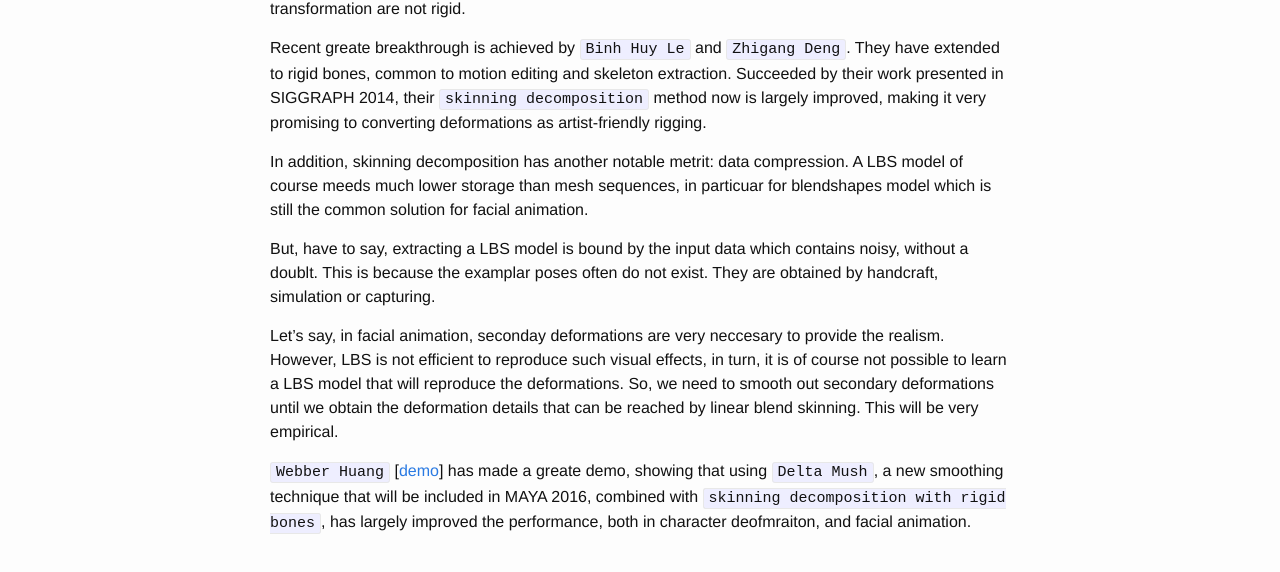
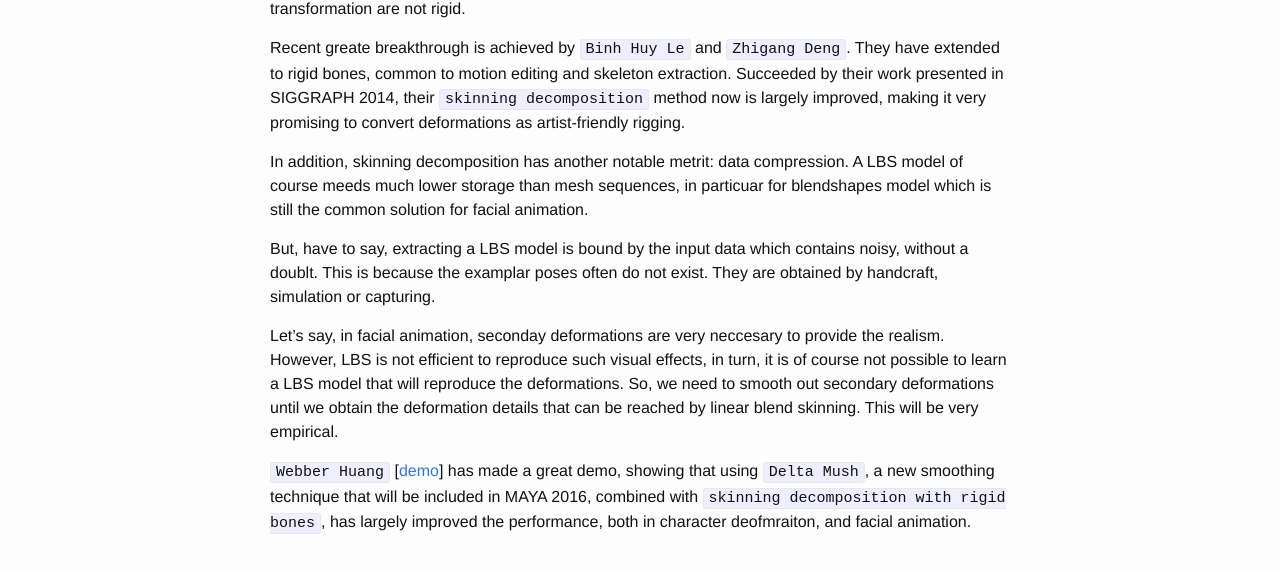
Before and after one commit to luozhipi/luozhipi.github.io, a Jekyll site: the page built from _posts/2015-6-18-meshskinning.markdown, in a window 1280 px wide. Shown: the part 329-901 px from the top of the page. Built offline with Jekyll 4.4.1, drawn with Linux system fonts in a browser that asks for light colours.

Commit message:
Update 2015-6-18-meshskinning.markdown

```diff
--- a/_posts/2015-6-18-meshskinning.markdown
+++ b/_posts/2015-6-18-meshskinning.markdown
@@ -6,7 +6,7 @@ categories: animation
 ---
 Machine learning could also be used in animation? Of course the anwser is a big `YES`. Notabely, used by the research of `skinning mesh deformations`, pioneered by `Doug L. James` and `Christopher D. Twigg`, see their paper entitled `Skinning Mesh Animations` presented in SIGGRAPH 2005. Later, `Ladislav Kavan` has proposed several methods of extracting the LBS model from a mesh sequence. However, they are again not suitable for rigging, as the bones transformation are not rigid.
 
-Recent greate breakthrough is achieved by `Binh Huy Le` and `Zhigang Deng`. They have extended to rigid bones, common to motion editing and skeleton extraction. Succeeded by their work presented in SIGGRAPH 2014, their `skinning decomposition` method now is largely improved, making it very promising to converting deformations as artist-friendly rigging.
+Recent greate breakthrough is achieved by `Binh Huy Le` and `Zhigang Deng`. They have extended to rigid bones, common to motion editing and skeleton extraction. Succeeded by their work presented in SIGGRAPH 2014, their `skinning decomposition` method now is largely improved, making it very promising to convert deformations as artist-friendly rigging.
 
 In addition, skinning decomposition has another notable metrit: data compression. A LBS model of course meeds much lower storage than mesh sequences, in particuar for blendshapes model which is still the common solution for facial animation.
 
@@ -14,6 +14,6 @@ But, have to say, extracting a LBS model is bound by the input data which contai
 
 Let's say, in facial animation, seconday deformations are very neccesary to provide the realism. However, LBS is not efficient to reproduce such visual effects, in turn, it is of course not possible to learn a LBS model that will reproduce the deformations. So, we need to smooth out secondary deformations until we obtain the deformation details that can be reached by linear blend skinning. This will be very empirical.
 
-`Webber Huang` [[demo]] has made a greate demo, showing that using `Delta Mush`, a new smoothing technique that will be included in MAYA 2016, combined with `skinning decomposition with rigid bones`, has largely improved the performance, both in character deofmraiton, and facial animation.
+`Webber Huang` [[demo]] has made a great demo, showing that using `Delta Mush`, a new smoothing technique that will be included in MAYA 2016, combined with `skinning decomposition with rigid bones`, has largely improved the performance, both in character deofmraiton, and facial animation.
 
 [demo]:      http://riggingtd.com/2015/06/deformation-learning-solver/
```
